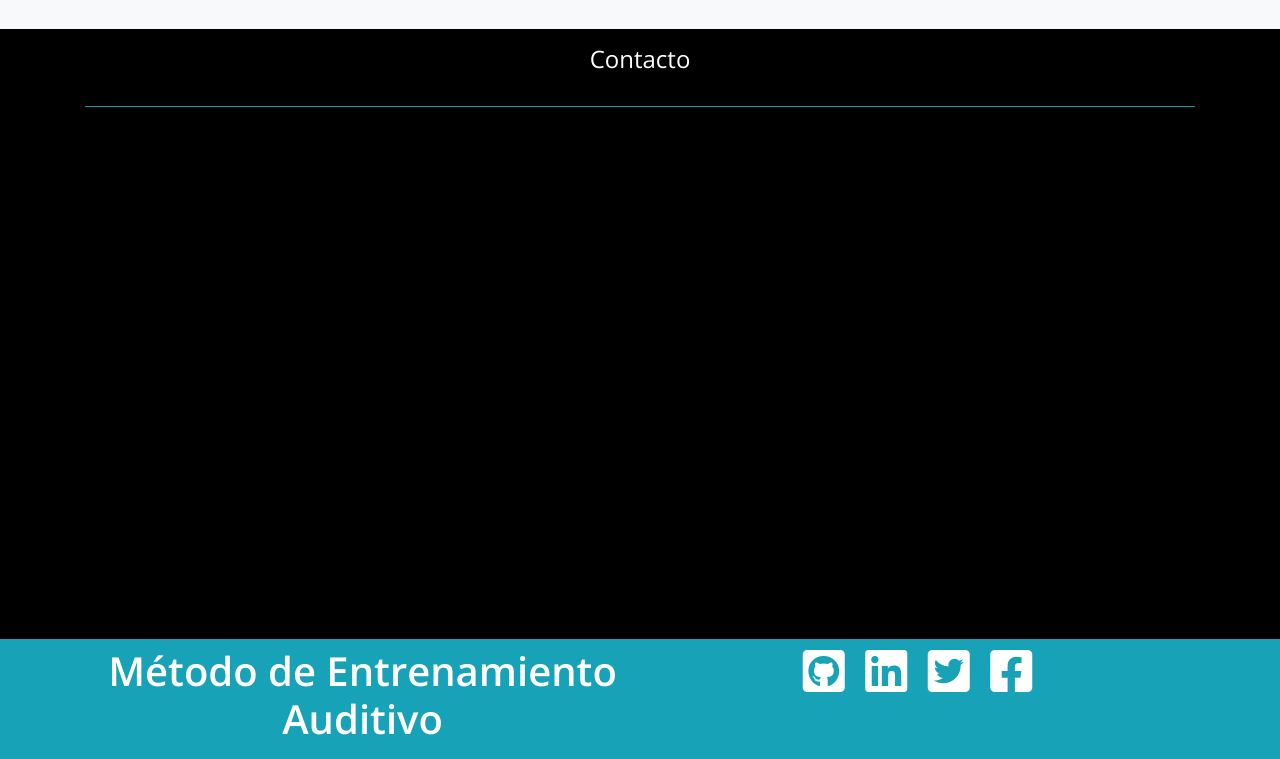
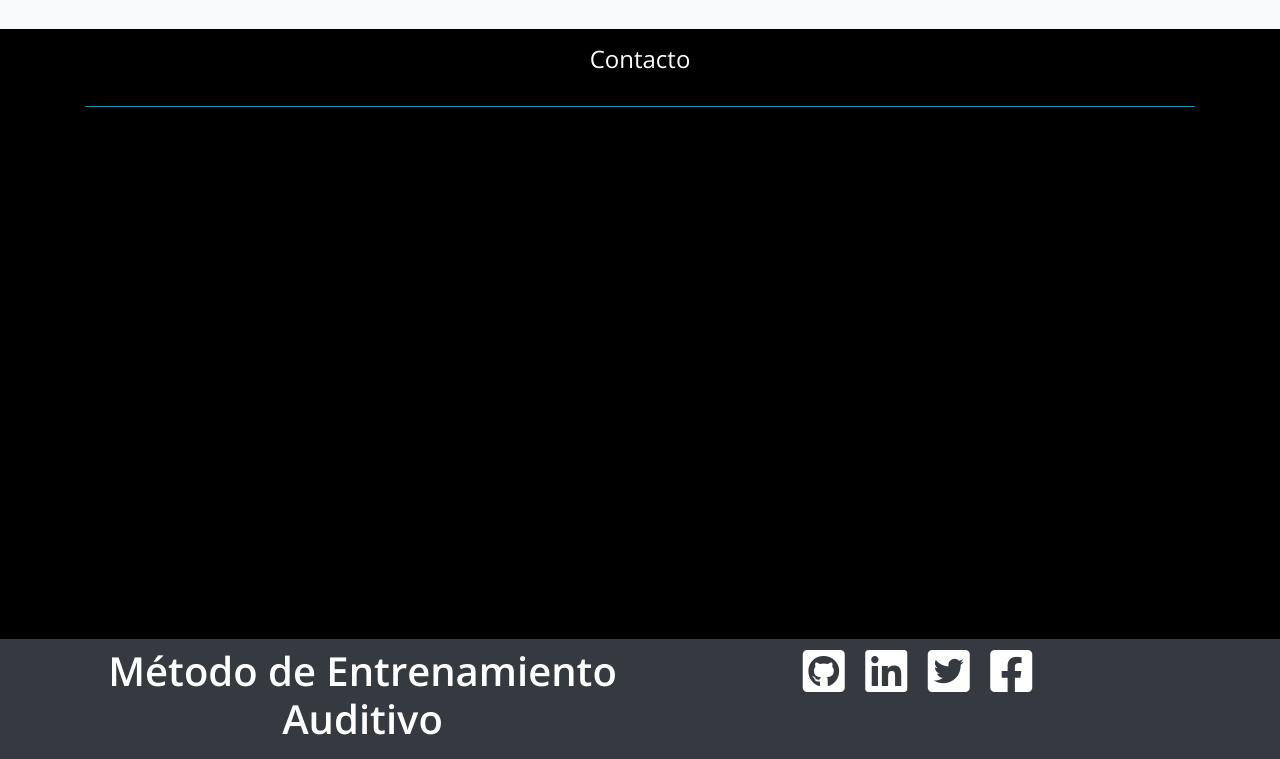
Before and after one commit to Paula-alf/Metodo_Entrenamiento_Auditivo, a plain HTML site: page index.html in a window 1280 px wide. Shown: the part 3227-3986 px from the top of the page. Drawn offline with nearby package versions, Linux system fonts and the light colour scheme; a script that the page names is missing.

Commit message:
Update index.html

```diff
--- a/index.html
+++ b/index.html
@@ -202,7 +202,7 @@
     </div>
   </section>
 
-  <footer id="Footer" class="text-center text-white py-2 bg-info">
+  <footer id="Footer" class="text-center text-white py-2 bg-dark">
     <div class="row container m-auto">
       <div class="col-12 col-sm-6">
         <h1 class="font-weight-bold">Método de Entrenamiento Auditivo</h1>
```
